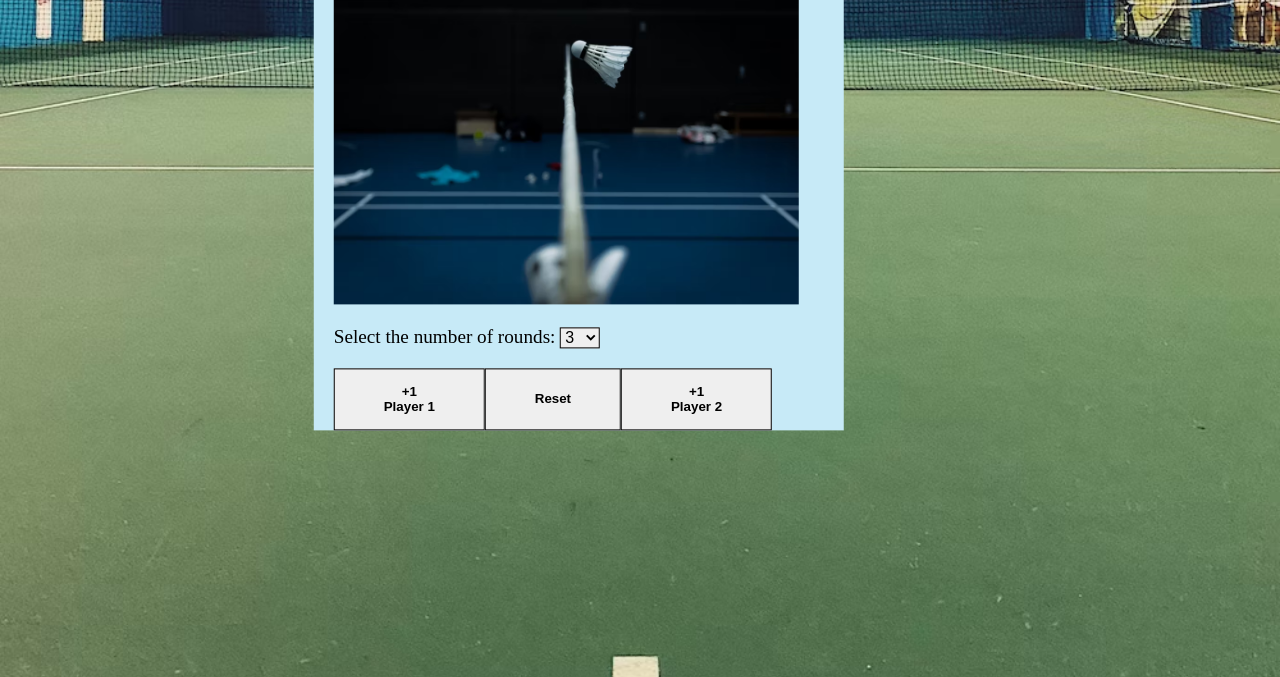
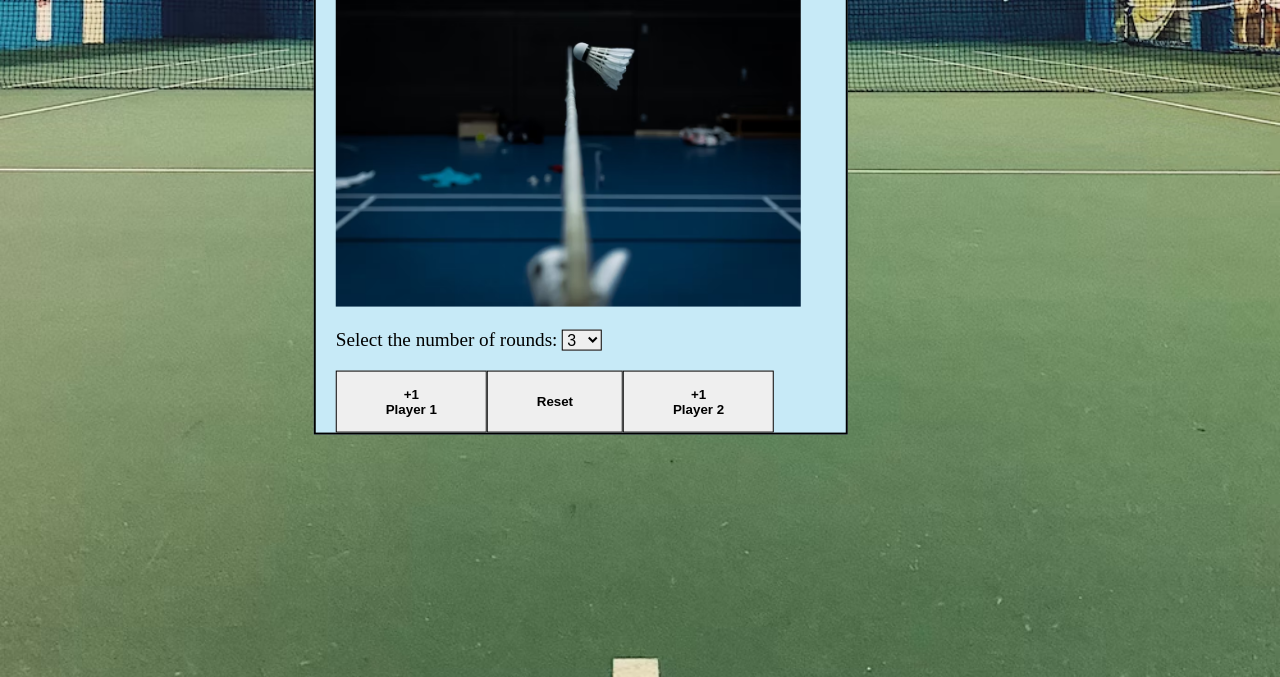
Before and after one commit to shubhi0222/Score-Keeper, a plain HTML site: page index.html in a window 1280 px wide. Shown: the part 123-800 px from the top of the page. Drawn offline with Linux system fonts and the light colour scheme.

Commit message:
second commit

```diff
--- a/app.css
+++ b/app.css
@@ -194,7 +194,6 @@ body {
         background-size: cover;
         background-repeat: no-repeat;
         background-position-y: center;
-        background-blend-mode: lighten;
     }
     .container {
         transform: translate3d(30%, 5%, 0);
@@ -203,5 +202,6 @@ body {
     .sec {
         background-color: rgb(199, 234, 247);
         width: 50%;
+        border: 2px solid black;
     }
 }
```
